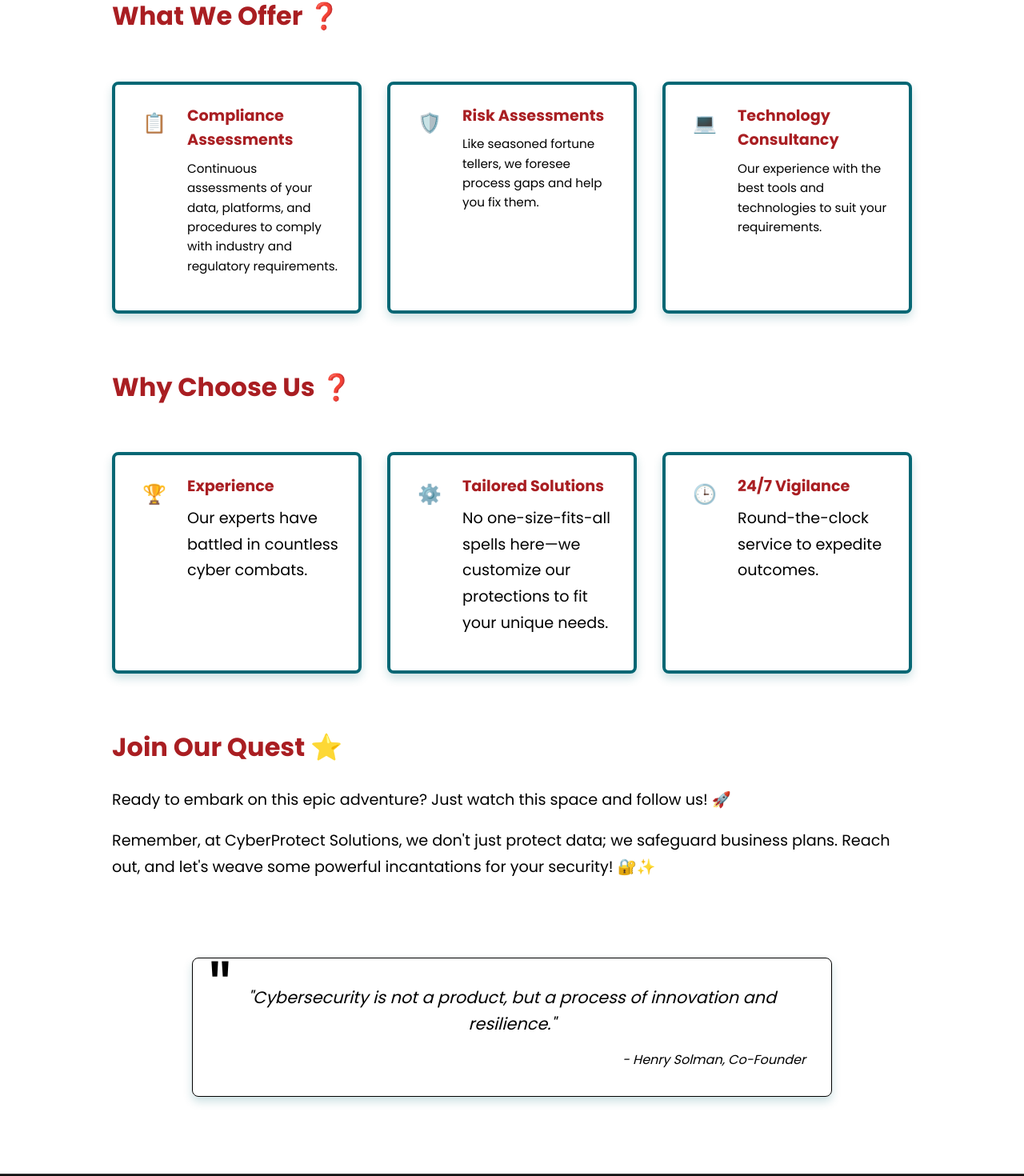
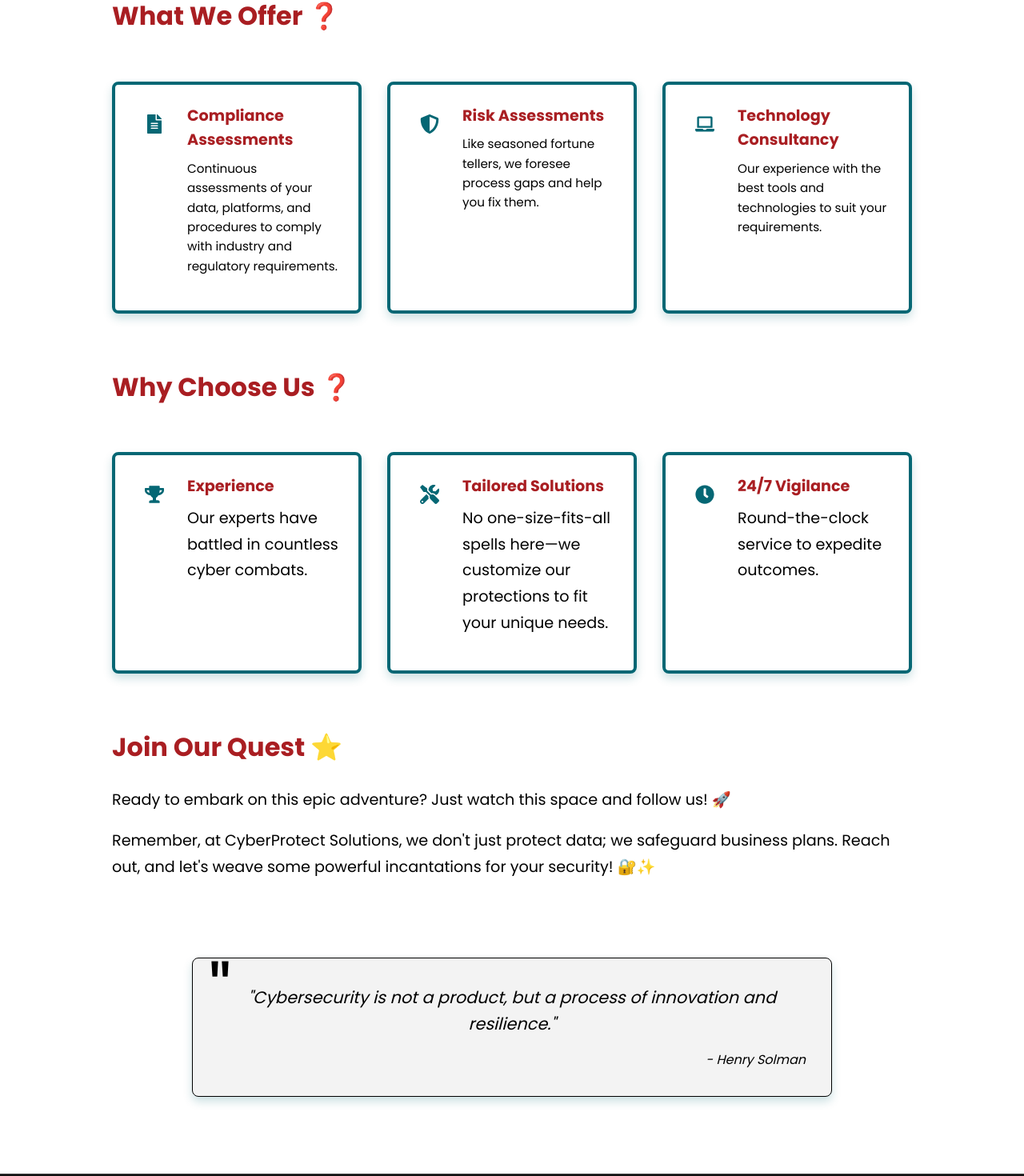
Before and after one commit to shreyas-urankar/Cyber-Protect-Project, a React (Create React App) app: page /aboutus in a window 1280 px wide. Shown: the part 779-2249 px from the top of the page at 80% size. Built offline with nearby package versions, Linux system fonts and the light colour scheme; a web font is replaced by a local one.

Commit message:
Icon, colors and quote design changes in about page

```diff
--- a/src/components/AboutUs.js
+++ b/src/components/AboutUs.js
@@ -1,5 +1,6 @@
 import React from "react";
 import "../styles/AboutUs.css";
+import { FaClock, FaFileAlt, FaLaptop, FaShieldAlt, FaTools, FaTrophy } from "react-icons/fa";
 
 const AboutUs = () => {
   return (
@@ -34,7 +35,7 @@ const AboutUs = () => {
             <h3>What We Offer ❓</h3>
             <div className="services-list">
               <div className="service-item">
-                <div className="service-icon compliance-icon"></div>
+                <div className="service-icon compliance-icon"><FaFileAlt/></div>
                 <div className="service-content">
                   <h4>Compliance Assessments</h4>
                   <p>
@@ -46,7 +47,7 @@ const AboutUs = () => {
               </div>
 
               <div className="service-item">
-                <div className="service-icon risk-icon"></div>
+                <div className="service-icon risk-icon"><FaShieldAlt/></div>
                 <div className="service-content">
                   <h4>Risk Assessments</h4>
                   <p>
@@ -57,7 +58,7 @@ const AboutUs = () => {
               </div>
 
               <div className="service-item">
-                <div className="service-icon tech-icon"></div>
+                <div className="service-icon tech-icon"><FaLaptop/></div>
                 <div className="service-content">
                   <h4>Technology Consultancy</h4>
                   <p>
@@ -73,7 +74,7 @@ const AboutUs = () => {
             <h3>Why Choose Us ❓</h3>
             <div className="advantages">
               <div className="advantage-item">
-                <div className="advantage-icon exp-icon"></div>
+                <div className="advantage-icon exp-icon"><FaTrophy/></div>
                 <div className="advantage-content">
                   <h4>Experience</h4>
                   <p>Our experts have battled in countless cyber combats.</p>
@@ -81,7 +82,7 @@ const AboutUs = () => {
               </div>
 
               <div className="advantage-item">
-                <div className="advantage-icon custom-icon"></div>
+                <div className="advantage-icon custom-icon"><FaTools/></div>
                 <div className="advantage-content">
                   <h4>Tailored Solutions</h4>
                   <p>
@@ -92,7 +93,7 @@ const AboutUs = () => {
               </div>
 
               <div className="advantage-item">
-                <div className="advantage-icon support-icon"></div>
+                <div className="advantage-icon support-icon"><FaClock/></div>
                 <div className="advantage-content">
                   <h4>24/7 Vigilance</h4>
                   <p>Round-the-clock service to expedite outcomes.</p>
@@ -121,7 +122,7 @@ const AboutUs = () => {
             "Cybersecurity is not a product, but a process of innovation and
             resilience."
           </blockquote>
-          <cite>- Henry Solman, Co-Founder</cite>
+          <cite>- Henry Solman</cite>
         </div>
       </main>
     </div>
--- a/src/styles/AboutUs.css
+++ b/src/styles/AboutUs.css
@@ -159,8 +159,9 @@ body {
   padding: 1.5rem;
   background: none;
   border-radius: 8px;
-  border: 1px solid black;
+  border: 4px solid #056774;
   transition: all 0.3s ease;
+  box-shadow: 0 6px 12px rgba(5, 103, 116, 0.2);
 }
 
 .service-item:hover {
@@ -180,6 +181,10 @@ body {
   color: black;
   font-size: 1.5rem;
   flex-shrink: 0;
+}
+
+.service-icon svg{
+  color: #056774 !important;
 }
 
 .service-content h4 {
@@ -225,9 +230,12 @@ body {
   display: flex;
   align-items: center;
   justify-content: center;
-  color: black;
   font-size: 1.5rem;
   flex-shrink: 0;
+}
+
+.advantage-icon svg {
+  color: #056774 !important;
 }
 
 .advantage-content h4 {
@@ -246,7 +254,10 @@ body {
   max-width: 800px;
   margin: 3rem auto;
   padding: 2rem;
-  background: none;
+  background-color: #f3f3f3 !important;
+  background-size: cover;
+  background-position: center;
+  background-repeat: no-repeat;
   border-radius: 8px;
   border-color: 4px solid #056774;
   position: relative;
@@ -423,58 +434,23 @@ cite {
   background-size: 50%;
 }
 
-.compliance-icon::after {
-  content: "📋";
-  font-size: 1.5rem;
-}
-
-.risk-icon::after {
-  content: "🛡️";
-  font-size: 1.5rem;
-}
-
-.tech-icon::after {
-  content: "💻";
-  font-size: 1.5rem;
-}
-
-.exp-icon::after {
-  content: "🏆";
-  font-size: 1.5rem;
-}
-
-.custom-icon::after {
-  content: "⚙️";
-  font-size: 1.5rem;
-}
-
-.support-icon::after {
-  content: "🕒";
-  font-size: 1.5rem;
-}
-
-/* Specific targeting for "Who We Are" section */
 .content-block:first-of-type h3,
 .content-block:first-of-type p {
   color: white !important;
 }
 
-/* Specific targeting for "What We Offer" section */
 .content-block:nth-of-type(2) h3 {
   color: #A91E22 !important;
 }
 
-/* Specific targeting for "Why Choose Us" section */
 .content-block:nth-of-type(3) h3 {
   color: #A91E22 !important;
 }
 
-/* Specific targeting for "Join Our Quest" section */
 .content-block:nth-of-type(4) h3 {
   color: #A91E22 !important;
 }
 
-/* Additional specific targeting for service content h4 */
 .services-list .service-content h4,
 .advantages .advantage-content h4 {
   color: #A91E22 !important;
```
